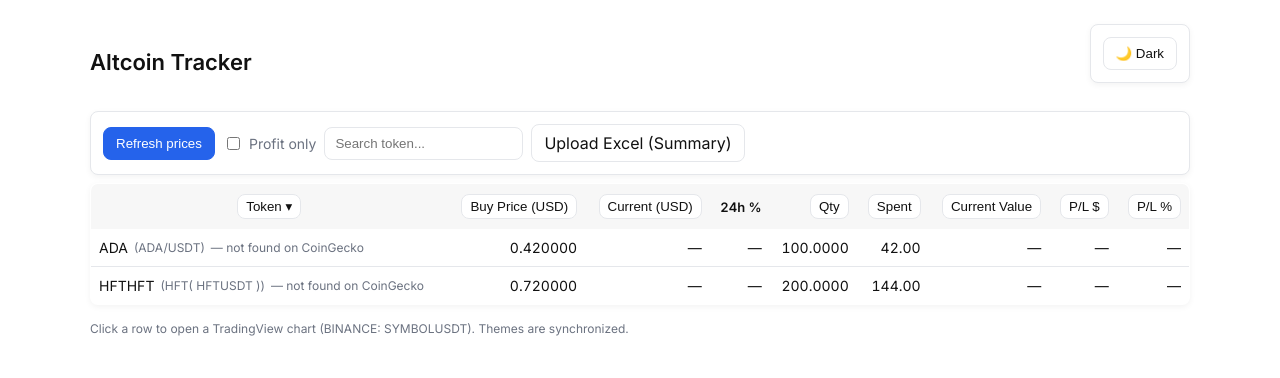
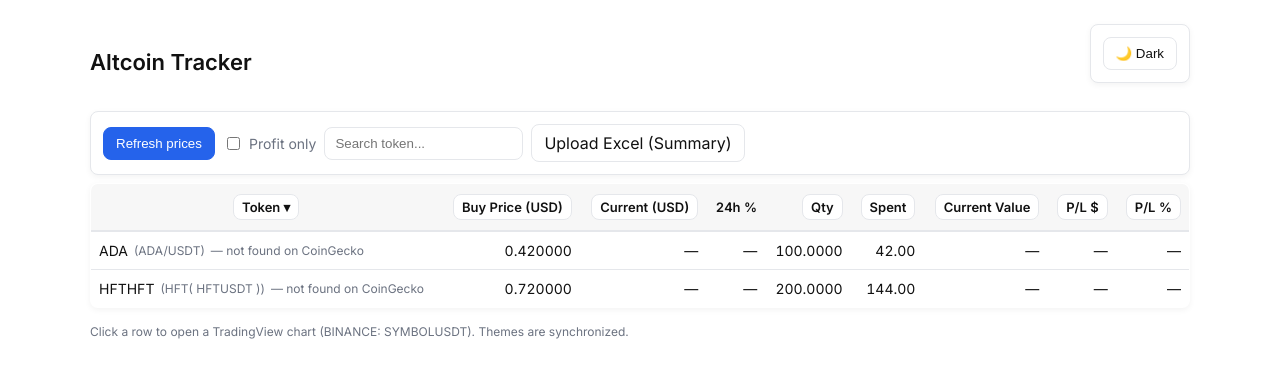
Before and after one commit to mkozienko/AltcoinTracker3, a Next.js app: page / in a window 1280 px wide. Shown: the top 378 px of the page. Built offline with nearby package versions, Linux system fonts and the light colour scheme.

Commit message:
Add files via upload

```diff
--- a/public/styles.css
+++ b/public/styles.css
@@ -177,3 +177,54 @@ footer {
   color: var(--muted);
   font-size: 12px;
 }
+
+/* === ЧИСТЫЙ СТАРЫЙ СТИЛЬ ЗАГОЛОВКА ТАБЛИЦЫ === */
+thead th {
+  background: #f7f7f7;      /* серый фон как раньше */
+  font-weight: 600;         /* жирные буквы */
+  color: var(--fg);
+  border: none;             /* убираем все рамки вокруг */
+  border-bottom: 2px solid var(--border); /* разделительная линия под заголовком */
+  padding: 10px 8px;
+  font-size: 13px;
+  text-transform: none;
+  border-radius: 0 !important;  /* убираем скругления */
+}
+
+/* Убираем капсулы/рамки вокруг заголовков */
+thead th button,
+thead th select {
+  all: unset;
+  font-weight: 600;
+  cursor: pointer;
+  color: inherit;
+}
+
+/* Выровняем таблицу */
+table {
+  border: 1px solid var(--border);
+  border-radius: 8px;
+  border-collapse: collapse;
+  width: 100%;
+  overflow: hidden;
+}
+
+/* Строки */
+tbody td {
+  border-bottom: 1px solid var(--border);
+  padding: 10px 8px;
+  font-size: 14px;
+}
+
+/* Эффект при наведении */
+tbody tr:hover {
+  background: rgba(0,0,0,.03);
+  transition: background 0.2s ease;
+}
+
+/* Для тёмной темы */
+.dark thead th {
+  background: #1e1e1e;
+  color: #e5e7eb;
+  border-bottom: 2px solid #2d2d2d;
+}
```
